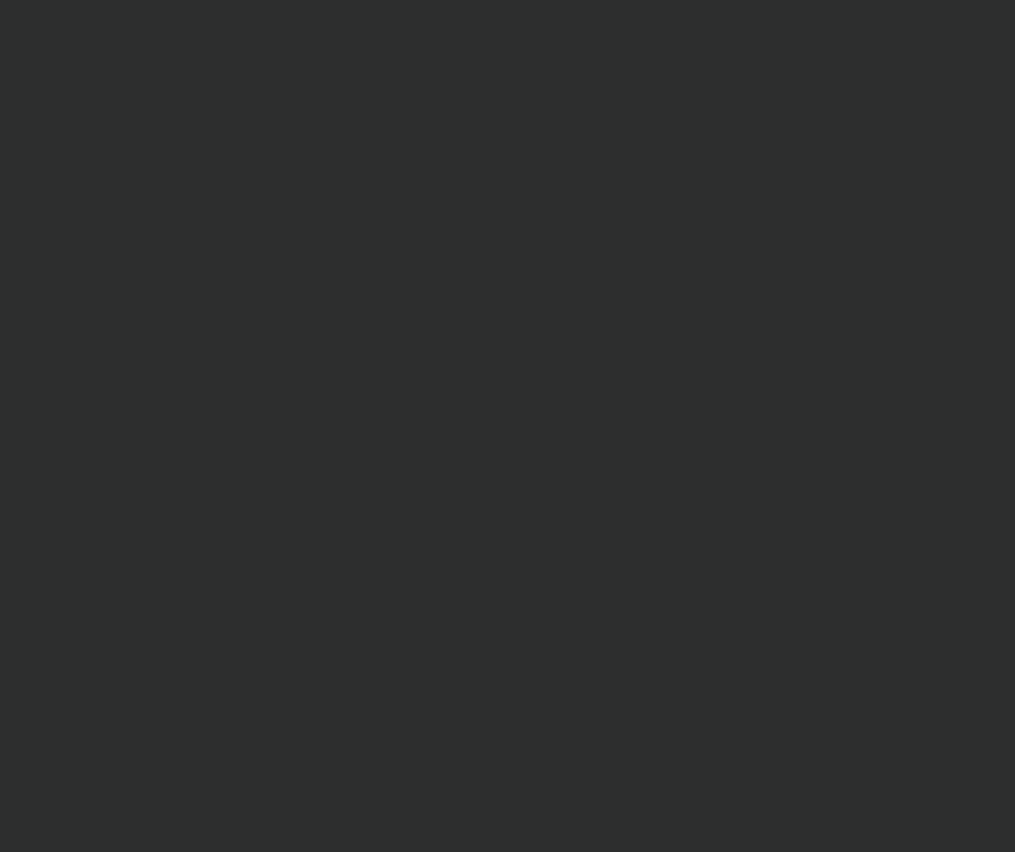
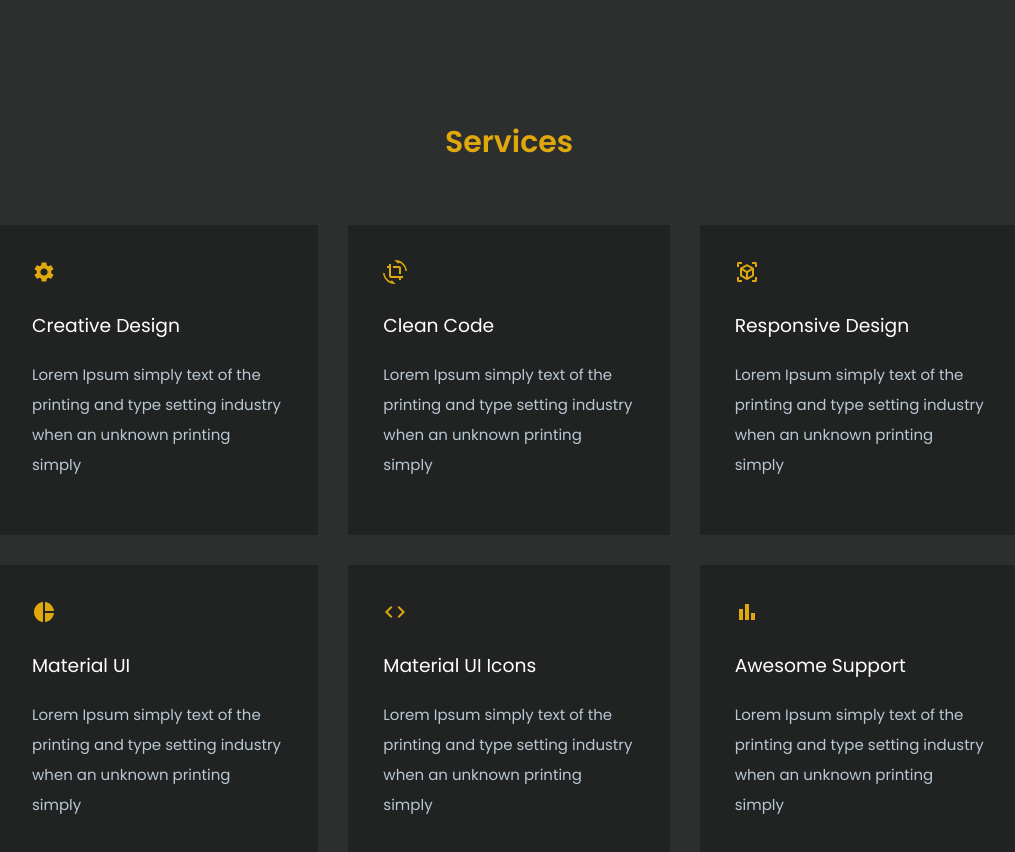
Before and after one commit to gareky1/Praticanto-portifolio-React., a React (Create React App) app: page / in a window 1280 px wide. Shown: the part 1400-2252 px from the top of the page, without its empty margins (131-1146 px from the left). Before the commit the page ends 1520 px from the top, so only its background shows below. Built offline with nearby package versions, Linux system fonts and the light colour scheme.

Commit message:
page services

```diff
--- a/src/App.css
+++ b/src/App.css
@@ -194,4 +194,27 @@ left {
 right {
   width: 65%;
 }
+
 /*-----------------about------------*/
+
+.grid3 {
+  display: grid;
+  grid-template-columns: repeat(3, 1fr);
+  grid-gap: 30px;
+}
+
+/*-----------------services------------*/
+.services .box {
+  background-color: var(--primaryBackground);
+  padding: 35px;
+}
+
+.services i {
+  color: var(--primaryColor);
+}
+
+.services h3 {
+  margin-top: 20px;
+}
+
+/*-----------------services------------*/
--- a/src/components/home/Home.jsx
+++ b/src/components/home/Home.jsx
@@ -1,12 +1,14 @@
 import React from "react";
 import { Hero } from "./Hero";
 import { About } from "../pages/About";
+import { Services } from "./Services";
 
 export const Home = () => {
   return (
     <>
       <Hero />
       <About />
+      <Services />
     </>
   );
 };
--- /dev/null
+++ b/src/components/home/Services.jsx
@@ -0,0 +1,24 @@
+import React from "react";
+import { Heading } from "../common/Heading";
+import { services } from "../data/dummydata";
+
+export const Services = () => {
+  return (
+    <>
+      <section className="services">
+        <div className="container">
+          <Heading title="Services" />
+          <div className="content grid3">
+            {services.map((item, i) => (
+              <div className="box">
+                <i>{item.icon}</i>
+                <h3>{item.title}</h3>
+                <p>{item.desc}</p>
+              </div>
+            ))}
+          </div>
+        </div>
+      </section>
+    </>
+  );
+};
--- a/src/components/pages/Pages.jsx
+++ b/src/components/pages/Pages.jsx
@@ -3,6 +3,7 @@ import { BrowserRouter as Router, Switch, Route } from "react-router-dom";
 import { Header } from "../common/Header";
 import { Home } from "../home/Home";
 import { About } from "./About";
+import { Services } from "../home/Services";
 
 export const Pages = () => {
   return (
@@ -12,6 +13,7 @@ export const Pages = () => {
         <Switch>
           <Route exact path="/" component={Home} />
           <Route exact path="/about" component={About} />
+          <Route exact path="/services" component={Services} />
         </Switch>
       </Router>
     </>
```
